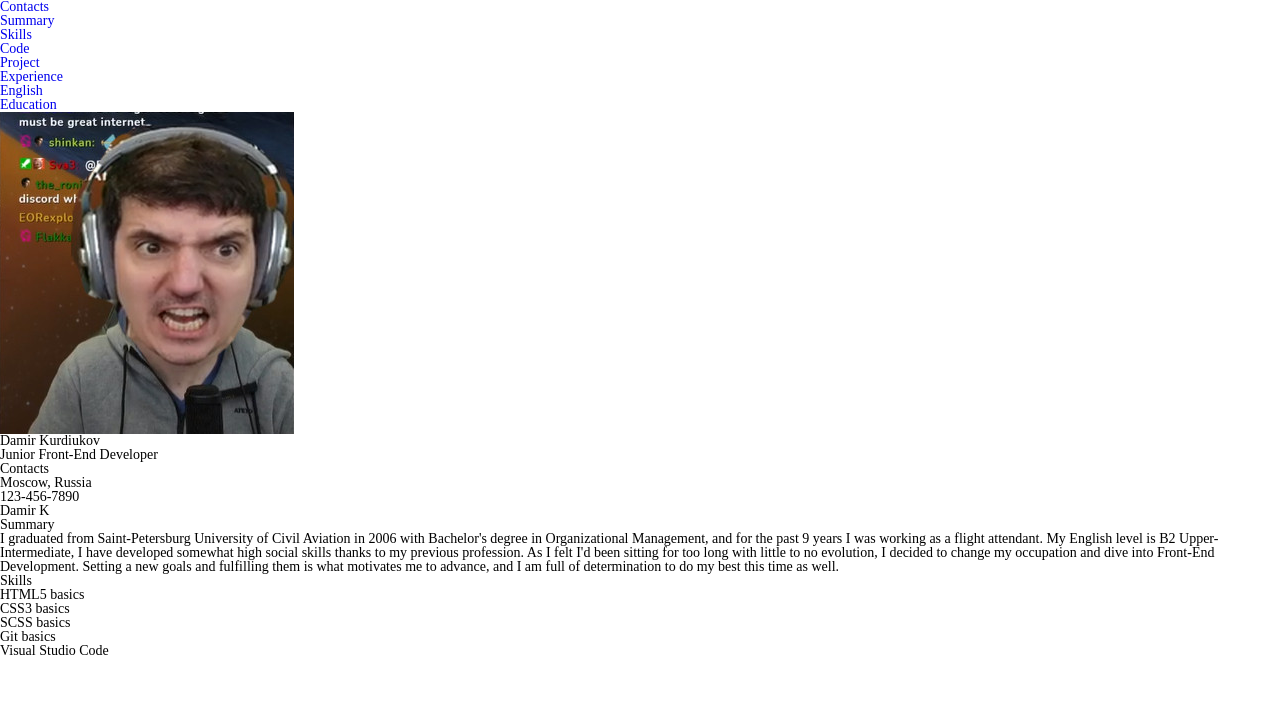
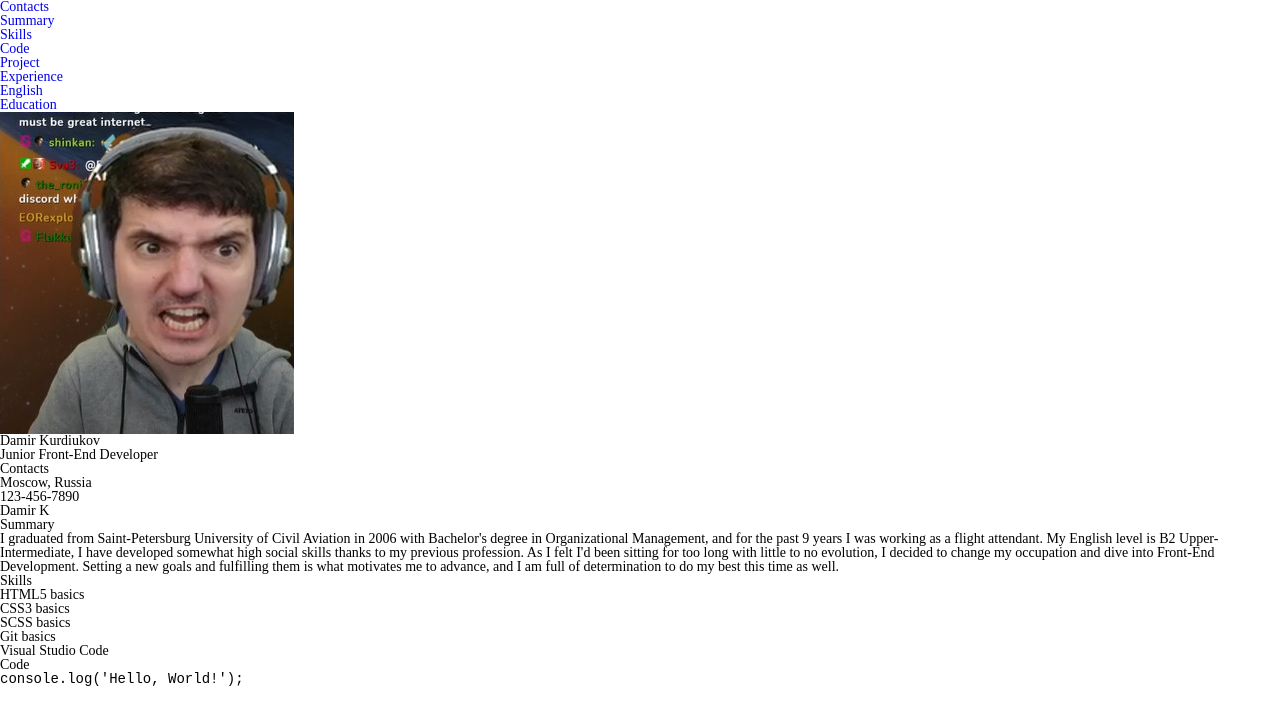
Before and after one commit to DioStriker/rsschool-cv, a plain HTML site: page index.html in a window 1280 px wide. Drawn offline with Linux system fonts and the light colour scheme; files whose address does not match are found by name.

Commit message:
feat: add code section

```diff
--- a/index.html
+++ b/index.html
@@ -55,6 +55,12 @@
                         <li class="section-item decoration">Visual Studio Code</li>
                     </ul>
                 </section>
+                <section class="section" id="code">
+                    <h2 class="section-title">Code</h2>
+                        <code>
+                            console.log('Hello, World!');
+                        </code>
+                </section>
             </div>
         </main>
     </body>
```
